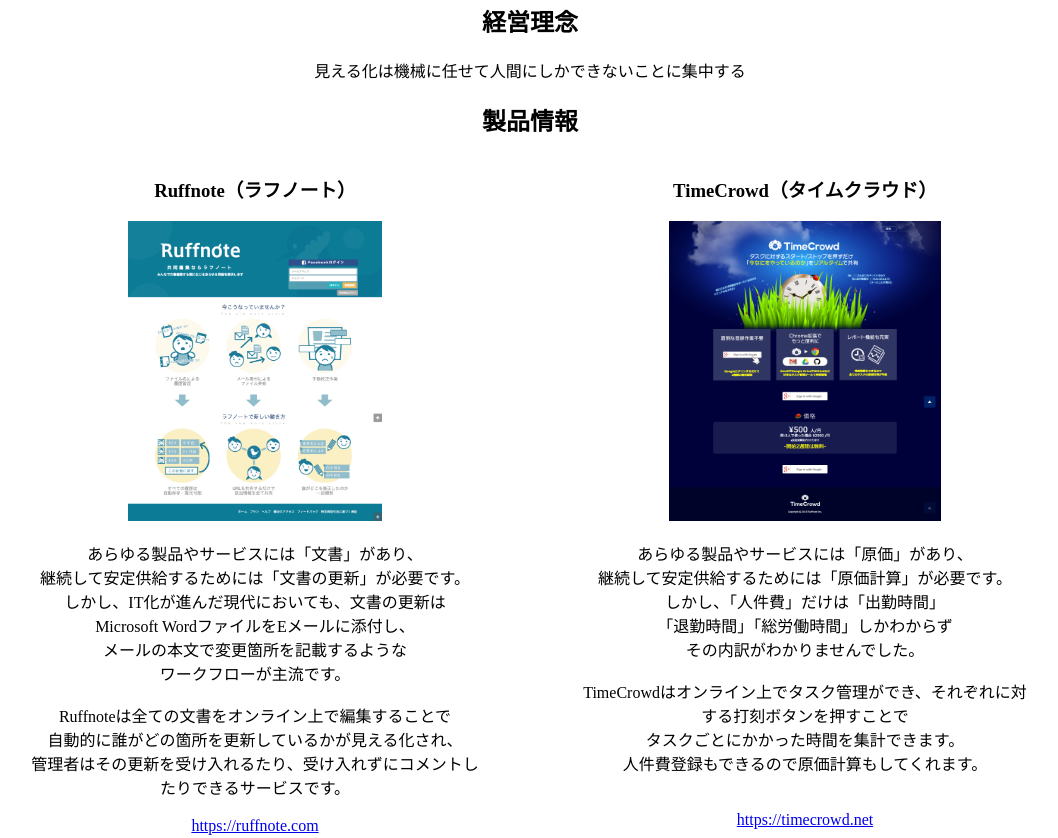
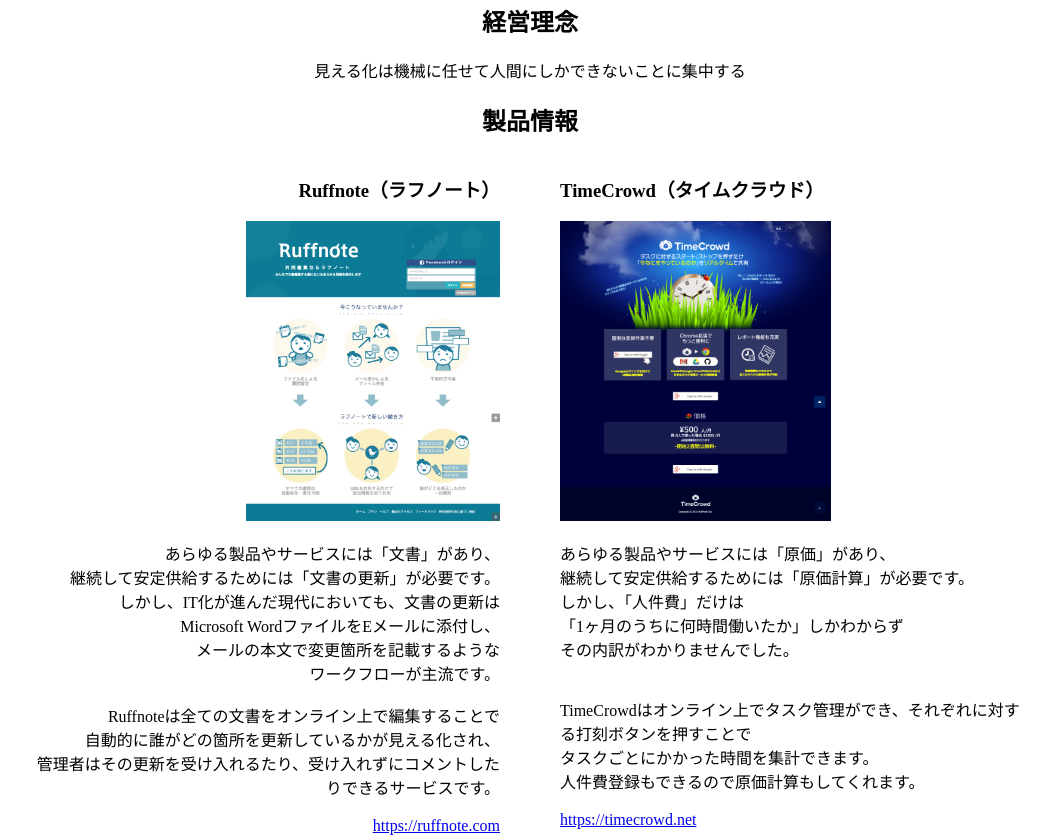
Before and after one commit to ruffnote/co-ruffnote-com, a plain HTML site: page index.html in a window 1280 px wide. Shown: the part 360-1198 px from the top of the page, without its empty margins (110-1168 px from the left). Drawn offline with Linux system fonts and the light colour scheme.

Commit message:
add a css class of wrapper

```diff
--- a/index.html
+++ b/index.html
@@ -23,9 +23,22 @@
 li {
   list-style: none;
 }
-
 h2 {
   clear:both;
+}
+.wrapper {
+  width: 1000px;
+  margin: 0 auto;
+}
+.left {
+  width: 470px;
+  float:left;
+  text-align:right;
+}
+.right{
+  width: 470px;
+  float:right;
+  text-align:left;
 }
 </style>
 </head>
@@ -41,8 +54,8 @@
 
 <h2>製品情報</h2>
 
-<div style='width: 1000px; margin: 0 auto;'>
-<div style='width: 450px; float:left;'>
+<div class='wrapper'>
+<div class='left'>
 <h3>Ruffnote（ラフノート）</h3>
 <img src='./img/ruffnote.png' height='300px' />
 <p>
@@ -60,20 +73,20 @@
 <a href="https://ruffnote.com" target="_blank">https://ruffnote.com</a><br>
 </p>
 </div>
-<div style='width: 450px; float:right;'>
+<div class='right'>
 <h3>TimeCrowd（タイムクラウド）</h3>
 <img src='./img/timecrowd.png' height='300px' />
 <p>
 あらゆる製品やサービスには「原価」があり、<br>
 継続して安定供給するためには「原価計算」が必要です。<br>
-しかし、「人件費」だけは「出勤時間」<br>
-「退勤時間」「総労働時間」しかわからず<br>
+しかし、「人件費」だけは<br>
+「1ヶ月のうちに何時間働いたか」しかわからず<br>
 その内訳がわかりませんでした。<br>
+<br>
 <br>
 TimeCrowdはオンライン上でタスク管理ができ、それぞれに対する打刻ボタンを押すことで<br>
 タスクごとにかかった時間を集計できます。<br>
 人件費登録もできるので原価計算もしてくれます。<br>
-<br>
 <br>
 <a href="https://timecrowd.net" target="_blank">https://timecrowd.net</a><br>
 </p>
```
